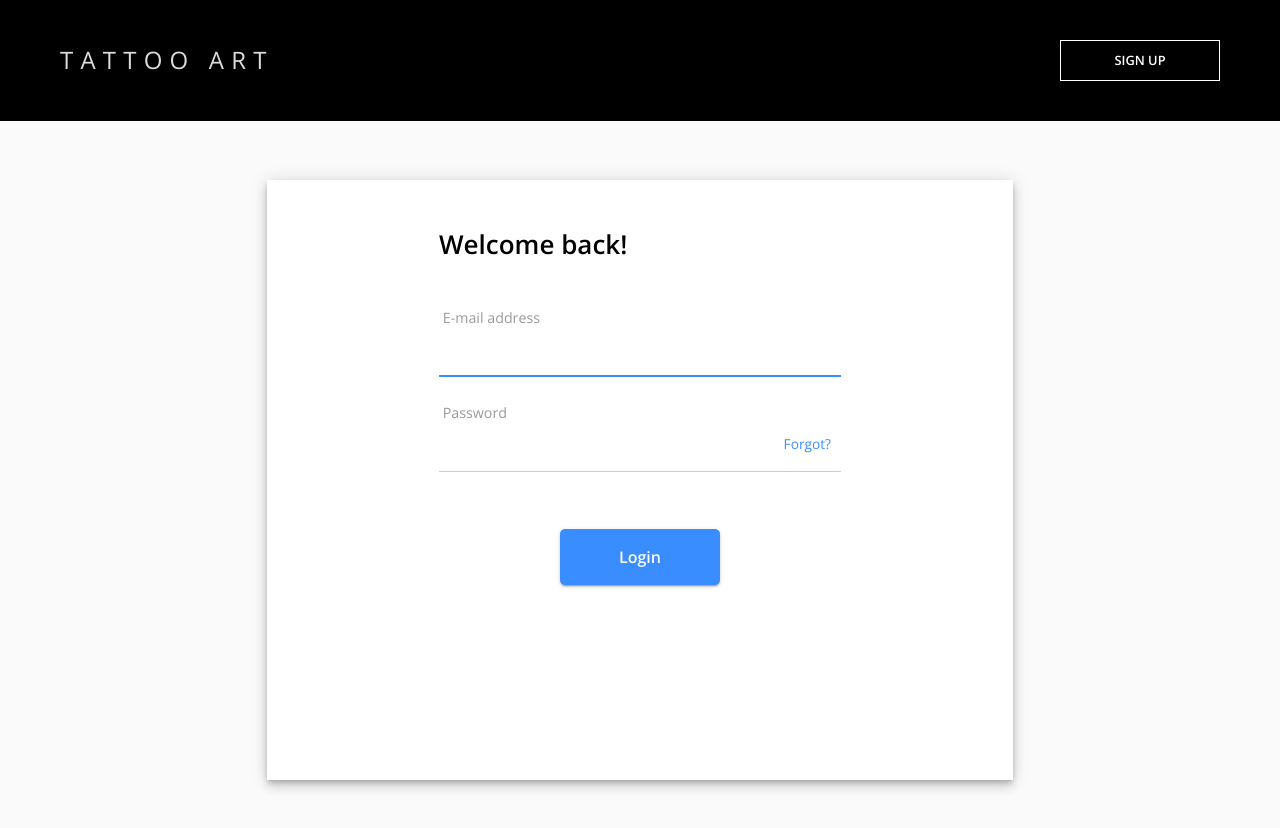
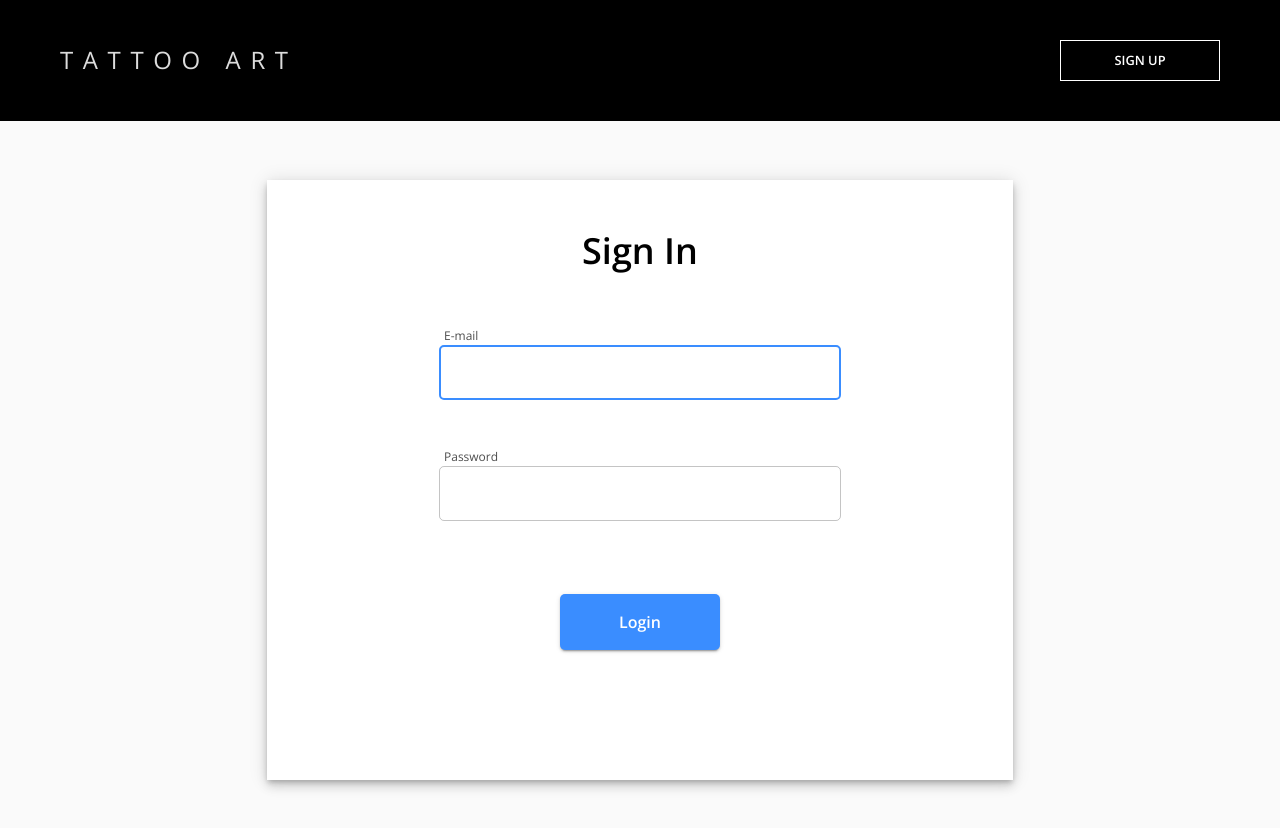
Before and after one commit to hatchways/team-honey-cruller, a React (Create React App) app in the folder client/: page /login in a window 1280 px wide. Shown: the top 828 px of the page. Built offline with nearby package versions, Linux system fonts and the light colour scheme; no server answers.

Commit message:
got layout of form done

```diff
--- a/client/src/components/AuthHeader/useStyles.ts
+++ b/client/src/components/AuthHeader/useStyles.ts
@@ -35,7 +35,7 @@ const useStyles = makeStyles((theme) => ({
   tattooArt: {
     fontSize: '2em',
     marginLeft: 20,
-    letterSpacing: '.3em',
+    letterSpacing: '.4em',
   },
   loginButton: {
     color: 'white',
--- a/client/src/pages/Login/Login.tsx
+++ b/client/src/pages/Login/Login.tsx
@@ -47,8 +47,8 @@ export default function Login(): JSX.Element {
           <Box width="100%" maxWidth={450} p={3} alignSelf="center">
             <Grid container>
               <Grid item xs>
-                <Typography className={classes.welcome} component="h1" variant="h5">
-                  Welcome back!
+                <Typography align="center" className={classes.welcome} component="h1" variant="h5">
+                  Sign In
                 </Typography>
               </Grid>
             </Grid>
--- a/client/src/pages/Login/LoginForm/LoginForm.tsx
+++ b/client/src/pages/Login/LoginForm/LoginForm.tsx
@@ -46,14 +46,14 @@ export default function Login({ handleSubmit }: Props): JSX.Element {
     >
       {({ handleSubmit, handleChange, values, touched, errors, isSubmitting }) => (
         <form onSubmit={handleSubmit} className={classes.form} noValidate>
+          <Box mt={3} mb={3}>
+            <Typography className={classes.label}>E-mail</Typography>
             <TextField
               id="email"
-            label={<Typography className={classes.label}>E-mail address</Typography>}
+              variant="outlined"
               fullWidth
               margin="normal"
-            InputLabelProps={{
-              shrink: true,
-            }}
+              className={classes.textField}
               InputProps={{
                 classes: { input: classes.inputs },
               }}
@@ -65,17 +65,17 @@ export default function Login({ handleSubmit }: Props): JSX.Element {
               value={values.email}
               onChange={handleChange}
             />
+          </Box>
+          <Box mt={3} mb={3}>
+            <Typography className={classes.label}>Password</Typography>
             <TextField
               id="password"
-            label={<Typography className={classes.label}>Password</Typography>}
+              variant="outlined"
               fullWidth
               margin="normal"
-            InputLabelProps={{
-              shrink: true,
-            }}
+              className={classes.textField}
               InputProps={{
                 classes: { input: classes.inputs },
-              endAdornment: <Typography className={classes.forgot}>Forgot?</Typography>,
               }}
               type="password"
               autoComplete="current-password"
@@ -84,6 +84,7 @@ export default function Login({ handleSubmit }: Props): JSX.Element {
               value={values.password}
               onChange={handleChange}
             />
+          </Box>
           <Box textAlign="center">
             <Button type="submit" size="large" variant="contained" color="primary" className={classes.submit}>
               {isSubmitting ? <CircularProgress style={{ color: 'white' }} /> : 'Login'}
--- a/client/src/pages/Login/LoginForm/useStyles.ts
+++ b/client/src/pages/Login/LoginForm/useStyles.ts
@@ -4,14 +4,20 @@ const useStyles = makeStyles((theme) => ({
   form: {
     width: '100%', // Fix IE 11 issue.
     marginTop: theme.spacing(1),
+    display: 'flex',
+    flexDirection: 'column',
+    justifyContent: 'space-around',
+  },
+  textField: {
+    margin: 0,
   },
   label: {
-    fontSize: 19,
-    color: 'rgb(0,0,0,0.4)',
+    fontSize: '1em',
+    color: 'rgb(0,0,0,0.7)',
     paddingLeft: '5px',
   },
   inputs: {
-    marginTop: '.8rem',
+    margin: '.4rem 0',
     height: '2rem',
     padding: '5px',
   },
--- a/client/src/pages/Login/useStyles.ts
+++ b/client/src/pages/Login/useStyles.ts
@@ -28,10 +28,10 @@ const useStyles = makeStyles(() => ({
     paddingTop: 23,
   },
   welcome: {
-    fontSize: 26,
+    fontSize: '3em',
     paddingBottom: 20,
     color: '#000000',
-    fontWeight: 700,
+    fontWeight: 900,
     fontFamily: "'Open Sans'",
   },
 }));
--- a/client/src/pages/SignUp/SignUp.tsx
+++ b/client/src/pages/SignUp/SignUp.tsx
@@ -46,9 +46,9 @@ export default function Register(): JSX.Element {
       <Grid item xs={12} sm={8} md={7} elevation={6} component={Paper} square className={classes.loginContainer}>
         <Box className={classes.authWrapper}>
           <Box width="100%" maxWidth={450} p={3} alignSelf="center">
-            <Grid container justify="center" >
+            <Grid container>
               <Grid item xs>
-                <Typography className={classes.welcome} component="h1" variant="h5">
+                <Typography align="center" className={classes.welcome} component="h1" variant="h5">
                   Sign up
                 </Typography>
               </Grid>
--- a/client/src/pages/SignUp/SignUpForm/SignUpForm.tsx
+++ b/client/src/pages/SignUp/SignUpForm/SignUpForm.tsx
@@ -51,36 +51,39 @@ const SignUpForm = ({ handleSubmit }: Props): JSX.Element => {
     >
       {({ handleSubmit, handleChange, values, touched, errors, isSubmitting }) => (
         <form onSubmit={handleSubmit} className={classes.form} noValidate>
+          <Box mt={3} mb={3}>
+            <Typography className={classes.label}>Username</Typography>
             <TextField
               id="username"
-            label={<Typography className={classes.label}>Username</Typography>}
               fullWidth
+              placeholder="Enter your name"
+              variant="outlined"
               margin="normal"
-            InputLabelProps={{
-              shrink: true,
-            }}
               InputProps={{
                 classes: { input: classes.inputs },
               }}
               name="username"
               autoComplete="username"
+              className={classes.textField}
               autoFocus
               helperText={touched.username ? errors.username : ''}
               error={touched.username && Boolean(errors.username)}
               value={values.username}
               onChange={handleChange}
             />
+          </Box>
+          <Box mt={3} mb={3}>
+            <Typography className={classes.label}>E-mail</Typography>
             <TextField
               id="email"
-            label={<Typography className={classes.label}>E-mail address</Typography>}
+              placeholder="Enter e-mail address"
               fullWidth
+              variant="outlined"
               margin="normal"
-            InputLabelProps={{
-              shrink: true,
-            }}
               InputProps={{
                 classes: { input: classes.inputs },
               }}
+              className={classes.textField}
               name="email"
               autoComplete="email"
               helperText={touched.email ? errors.email : ''}
@@ -88,25 +91,27 @@ const SignUpForm = ({ handleSubmit }: Props): JSX.Element => {
               value={values.email}
               onChange={handleChange}
             />
+          </Box>
+          <Box mt={3} mb={3}>
+            <Typography className={classes.label}>Password</Typography>
             <TextField
               id="password"
-            label={<Typography className={classes.label}>Password</Typography>}
+              placeholder="Enter password"
               fullWidth
+              variant="outlined"
               margin="normal"
-            InputLabelProps={{
-              shrink: true,
-            }}
               InputProps={{
                 classes: { input: classes.inputs },
               }}
               type="password"
+              className={classes.textField}
               autoComplete="current-password"
               helperText={touched.password ? errors.password : ''}
               error={touched.password && Boolean(errors.password)}
               value={values.password}
               onChange={handleChange}
             />
-
+          </Box>
           <Box textAlign="center">
             <Button type="submit" size="large" variant="contained" color="primary" className={classes.submit}>
               {isSubmitting ? <CircularProgress style={{ color: 'white' }} /> : 'Create'}
--- a/client/src/pages/SignUp/SignUpForm/useStyles.ts
+++ b/client/src/pages/SignUp/SignUpForm/useStyles.ts
@@ -4,14 +4,20 @@ const useStyles = makeStyles((theme) => ({
   form: {
     width: '100%', // Fix IE 11 issue.
     marginTop: theme.spacing(1),
+    display: 'flex',
+    flexDirection: 'column',
+    justifyContent: 'space-around',
+  },
+  textField: {
+    margin: 0,
   },
   label: {
-    fontSize: 19,
-    color: 'rgb(0,0,0,0.4)',
+    fontSize: '1em',
+    color: 'rgb(0,0,0,0.7)',
     paddingLeft: '5px',
   },
   inputs: {
-    marginTop: '.8rem',
+    margin: '.4rem 0',
     height: '2rem',
     padding: '5px',
   },
--- a/client/src/pages/SignUp/useStyles.ts
+++ b/client/src/pages/SignUp/useStyles.ts
@@ -22,10 +22,10 @@ const useStyles = makeStyles(() => ({
     marginTop: '5vh',
   },
   welcome: {
-    fontSize: 26,
+    fontSize: '3em',
     paddingBottom: 20,
     color: '#000000',
-    fontWeight: 700,
+    fontWeight: 900,
     fontFamily: "'Open Sans'",
   },
 }));
```
Lines whose indentation alone changed are shown as unchanged.
